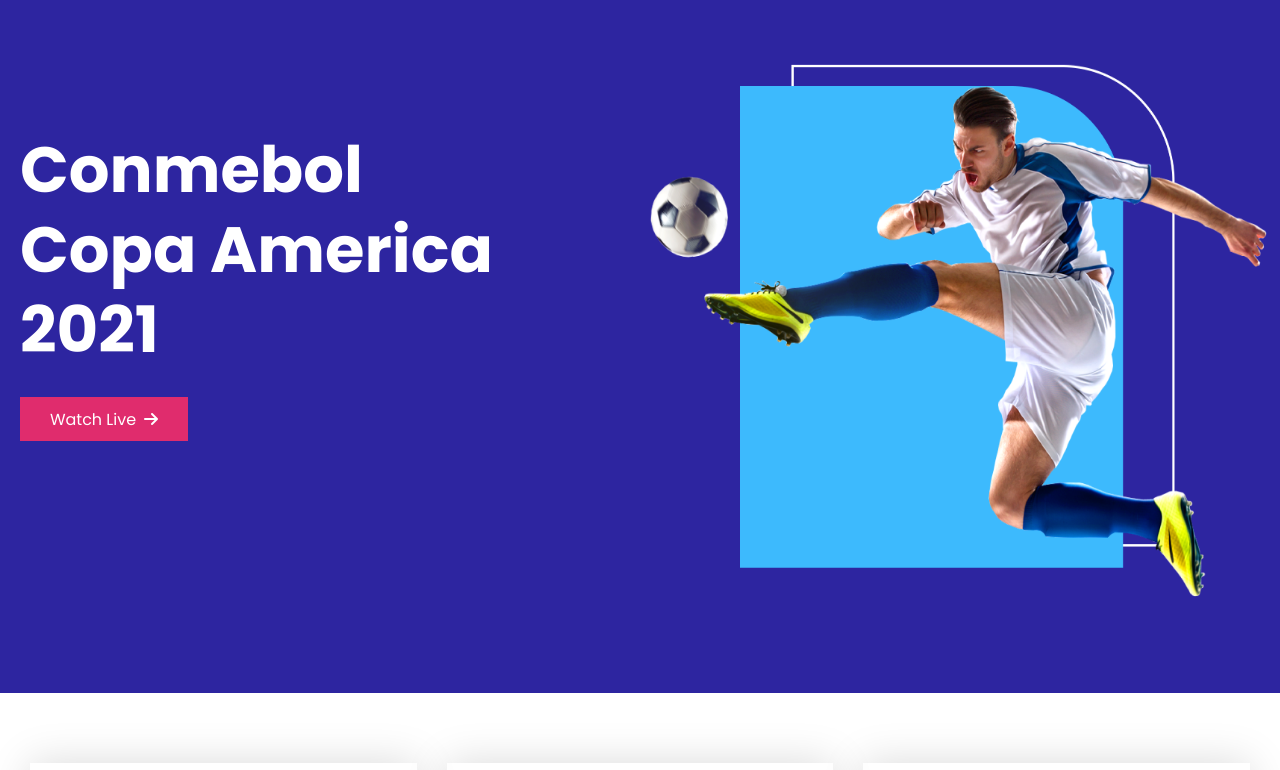
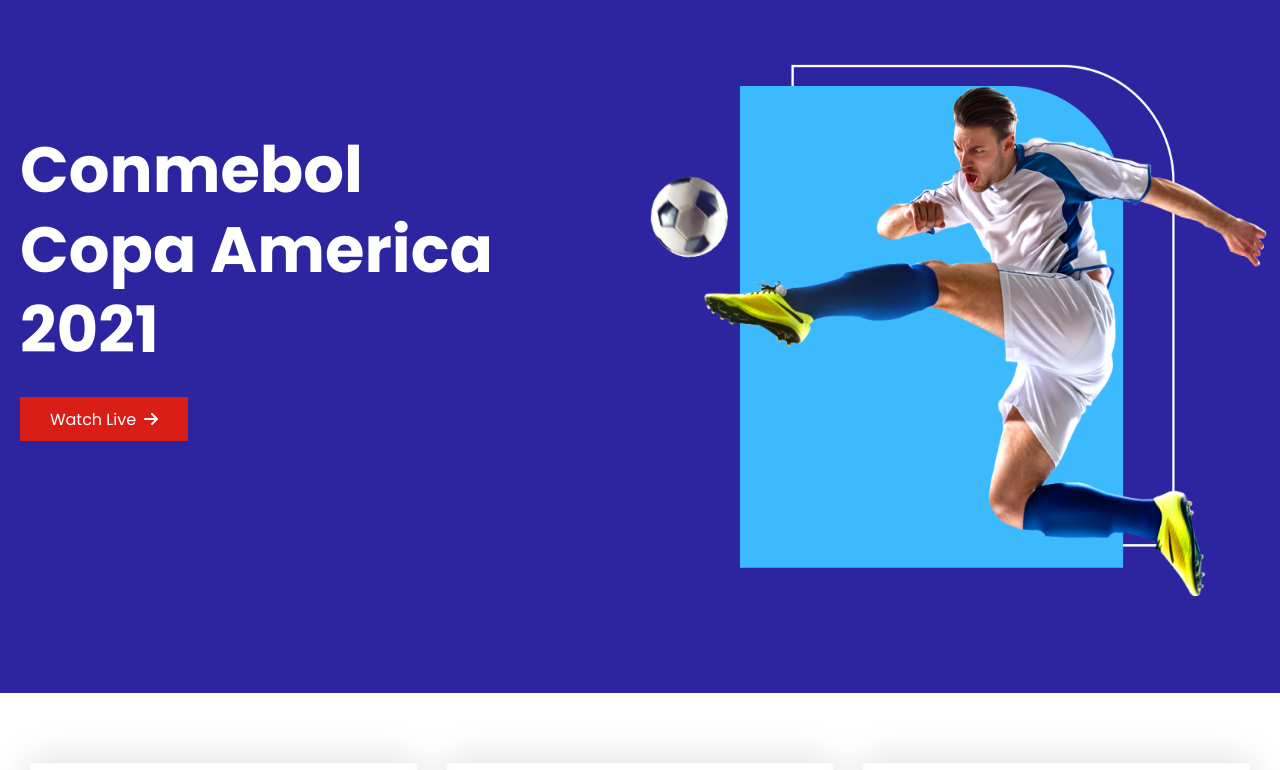
Before and after one commit to shakhawat-shihab/copa-america, a plain HTML site: page index.html in a window 1280 px wide. In both pictures the pointer is over the link "Watch Live". Shown: the top 770 px of the page. Drawn offline with Linux system fonts and the light colour scheme.

Commit message:
button hover effect

```diff
--- a/css/style.css
+++ b/css/style.css
@@ -31,10 +31,10 @@ header{
     color: #ffffff;
     text-decoration: none;
 }
-/* .button-style:hover{
-    transform: scale(1.08,1.08);
-    transition: transform 1s ease-in;
-} */
+.button-style:hover{
+    background-color: #d91e18;
+    transition: background-color 0.6s ease-in;
+}
 .icon-gap{
     margin-left: 8px;
 }
```
